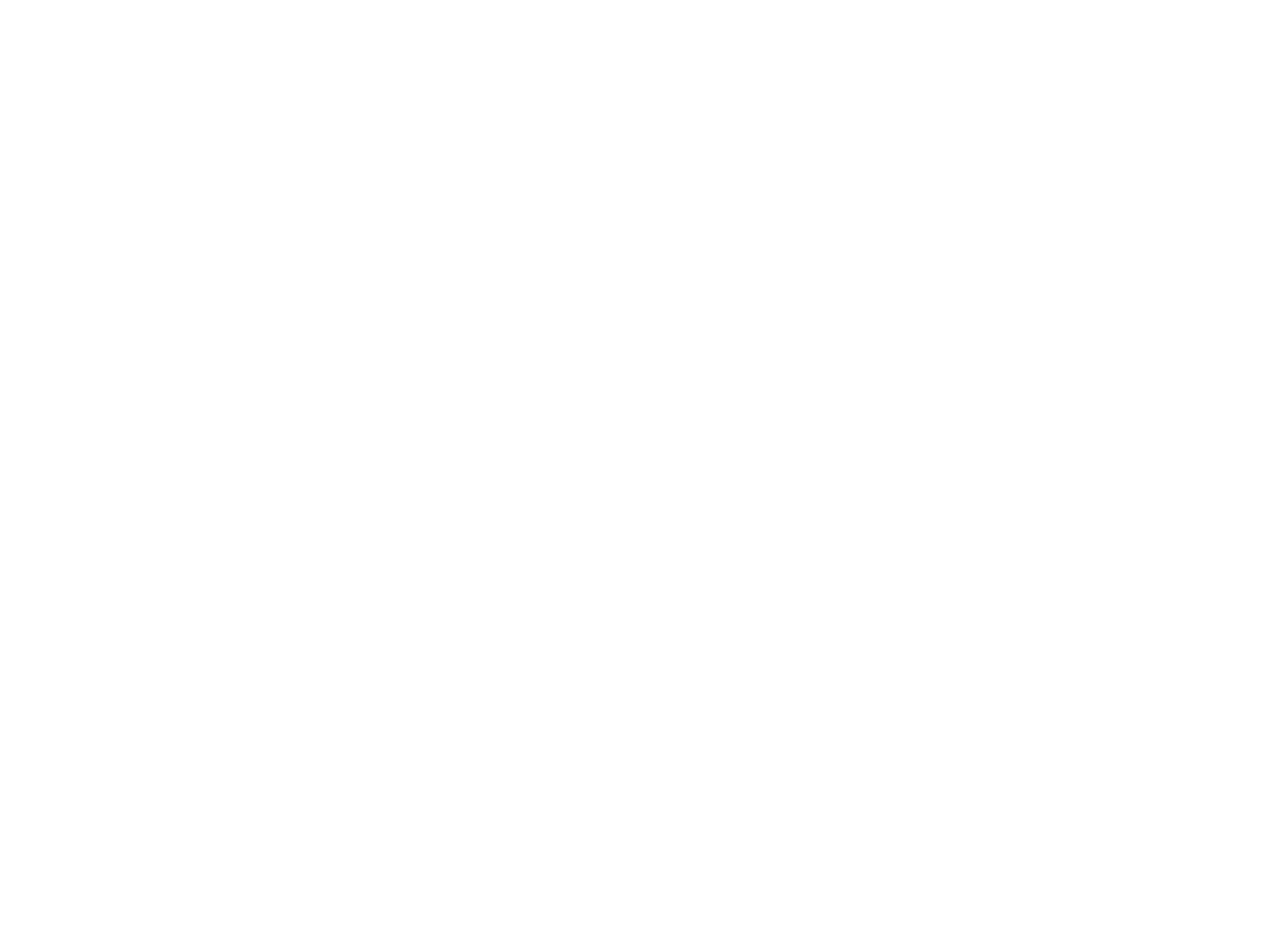
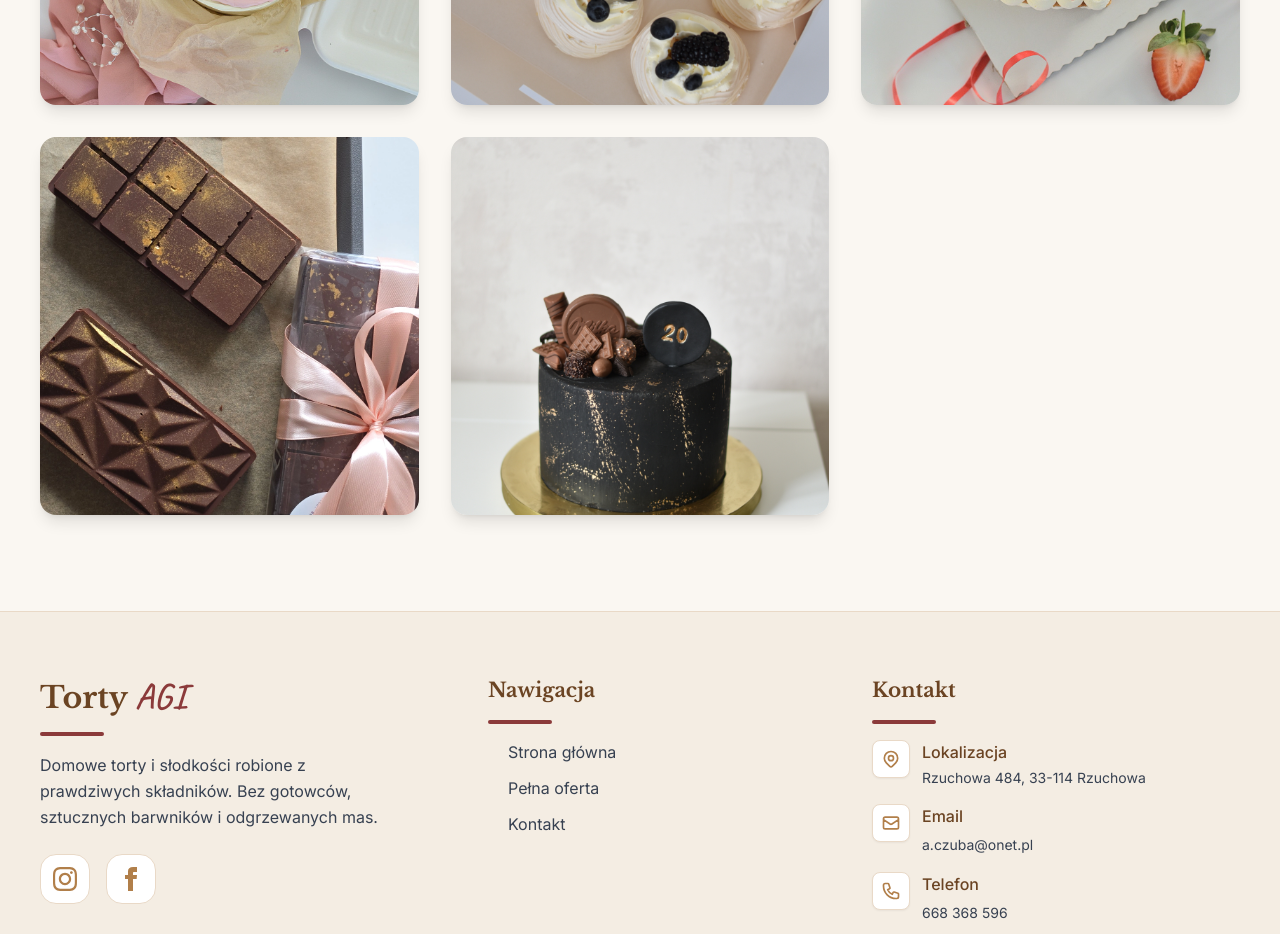
Before and after one commit to Elaard/torty-agi, a Next.js app: page /oferta in a window 1280 px wide. Shown: the part 6820-7754 px from the top of the page. Before the commit the page ends 4874 px from the top, so only its background shows below. Built offline with nearby package versions, Linux system fonts and the light colour scheme; no server answers.

Commit message:
fix incorrect size of images

```diff
--- a/src/app/oferta/gallery-card.tsx
+++ b/src/app/oferta/gallery-card.tsx
@@ -24,7 +24,7 @@
               width={600}
               height={600}
               loading="lazy"
-              sizes="(max-width: 640px) 100vw, (max-width: 768px) 50vw, (max-width: 1024px) 33vw, 25vw"
+              sizes="(max-width: 640px) 100vw, (max-width: 1024px) 50vw, 33vw"
               className="w-full h-full object-cover transition-all duration-700 group-hover:scale-110 group-hover:brightness-90"
             />
           ) : (
--- a/src/app/oferta/product-client.tsx
+++ b/src/app/oferta/product-client.tsx
@@ -26,7 +26,7 @@
 
   return (
     <>
-      <div className="grid grid-cols-1 sm:grid-cols-2 md:grid-cols-3 lg:grid-cols-4 gap-6">
+      <div className="grid grid-cols-1 sm:grid-cols-2 lg:grid-cols-3 gap-8">
         {offer.map((product) => (
           <GalleryCard
             key={product.id}
--- a/src/app/page.tsx
+++ b/src/app/page.tsx
@@ -95,7 +95,7 @@
                     <Link
                       href={routes.oferta}
                       key={promoted1.id}
-                      className='block h-40 md:h-56 rounded-xl overflow-hidden shadow-lg hover:shadow-xl transition-shadow duration-300 group'
+                      className='block aspect-square rounded-xl overflow-hidden shadow-lg hover:shadow-xl transition-shadow duration-300 group'
                     >
                       {promoted1.mainImage ? (
                         <Image
@@ -119,7 +119,7 @@
                     <Link
                       href={routes.oferta}
                       key={promoted2.id}
-                      className='block h-32 md:h-44 rounded-xl overflow-hidden shadow-lg hover:shadow-xl transition-shadow duration-300 group'
+                      className='block aspect-square rounded-xl overflow-hidden shadow-lg hover:shadow-xl transition-shadow duration-300 group'
                     >
                       {promoted2.mainImage ? (
                         <Image
@@ -144,7 +144,7 @@
                     <Link
                       href={routes.oferta}
                       key={promoted3.id}
-                      className='block h-32 md:h-44 rounded-xl overflow-hidden shadow-lg hover:shadow-xl transition-shadow duration-300 group'
+                      className='block aspect-square rounded-xl overflow-hidden shadow-lg hover:shadow-xl transition-shadow duration-300 group'
                     >
                       {promoted3.mainImage ? (
                         <Image
@@ -168,7 +168,7 @@
                     <Link
                       href={routes.oferta}
                       key={promoted4.id}
-                      className='block h-40 md:h-56 rounded-xl overflow-hidden shadow-lg hover:shadow-xl transition-shadow duration-300 group'
+                      className='block aspect-square rounded-xl overflow-hidden shadow-lg hover:shadow-xl transition-shadow duration-300 group'
                     >
                       {promoted4.mainImage ? (
                         <Image
--- a/src/data/get-page-data.ts
+++ b/src/data/get-page-data.ts
@@ -64,7 +64,7 @@
     promoted4: '4',
   },
   creations: {
-    creation1: '5',
+    creation1: '51',
     creation2: '6',
     creation3: '7',
   },
@@ -116,16 +116,16 @@
     },
     {
       id: '6',
-      name: 'Babeczki czekoladowe z kolorowym kremem',
-      description: 'Pyszne muffiny z bogatą dekoracją',
+      name: 'Babeczki',
+      description: 'Ręcznie dekorowany babeczki',
       category: ProductCategory.CUPCAKES,
       mainImage: '/images/inne/inne_zdj_7.jpg',
       images: ['/images/inne/inne_zdj_7.jpg'],
     },
     {
       id: '7',
-      name: 'Babeczki waniliowe ze śmietankowym kremem',
-      description: 'Delikatne cupcakes z masłem i owocami',
+      name: 'Deserki',
+      description: 'Delikatne deserki z owocami',
       category: ProductCategory.CUPCAKES,
       mainImage: '/images/inne/inne_zdj_8.jpg',
       images: ['/images/inne/inne_zdj_8.jpg'],
@@ -498,6 +498,14 @@
       mainImage: '/images/pozostale/pozostale_zdj_10.jpg',
       images: ['/images/pozostale/pozostale_zdj_10.jpg'],
     },
+    {
+      id: '51',
+      name: 'Torty Okolicznościowe',
+      description: 'Wyjątkowe torty na każdą okazję',
+      category: ProductCategory.OTHER,
+      mainImage: '/images/inne/inne_zdj_6.jpg',
+      images: ['/images/inne/inne_zdj_6.jpg'],
+    },
   ],
   categories: [
     {
```
